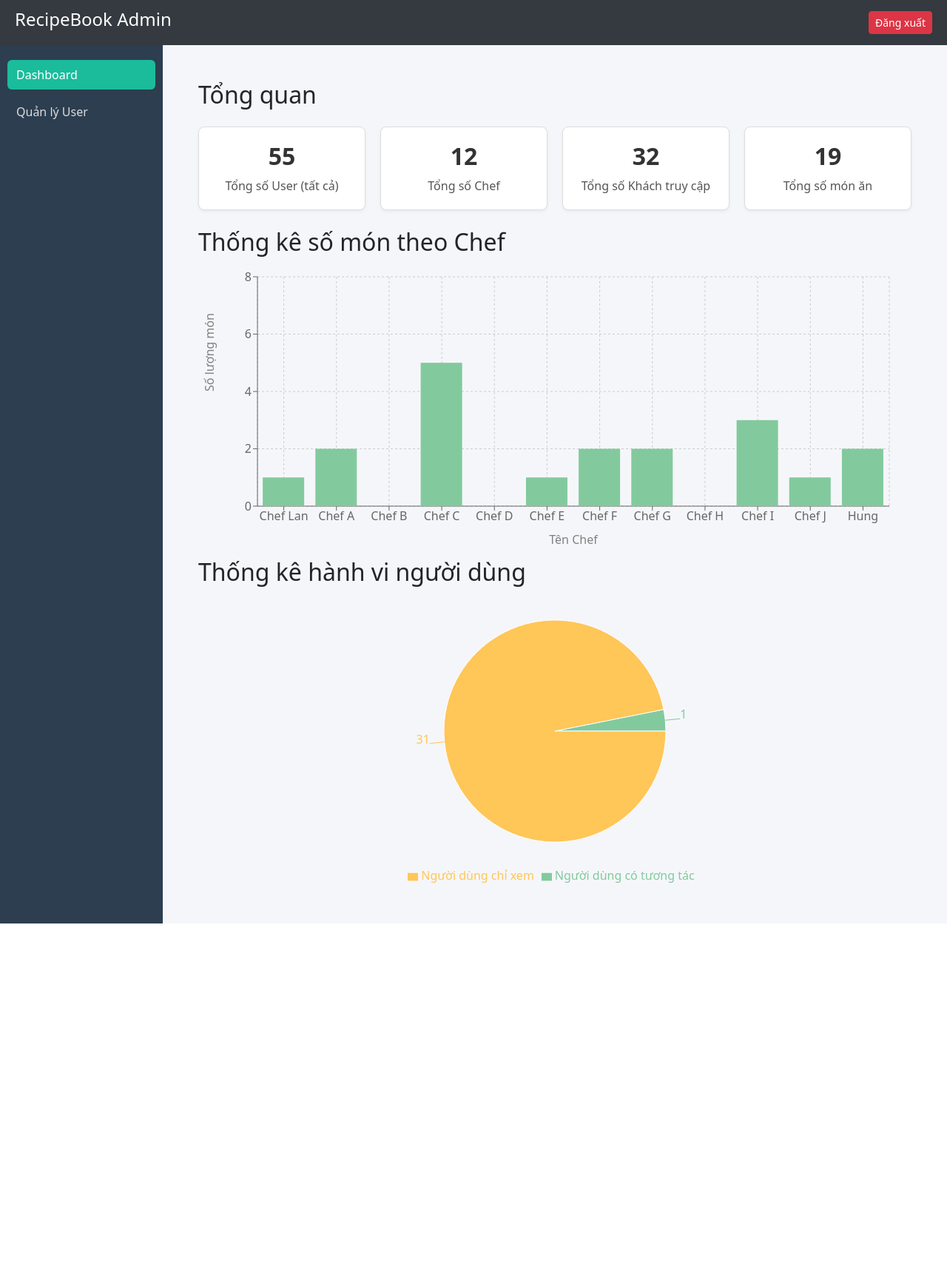
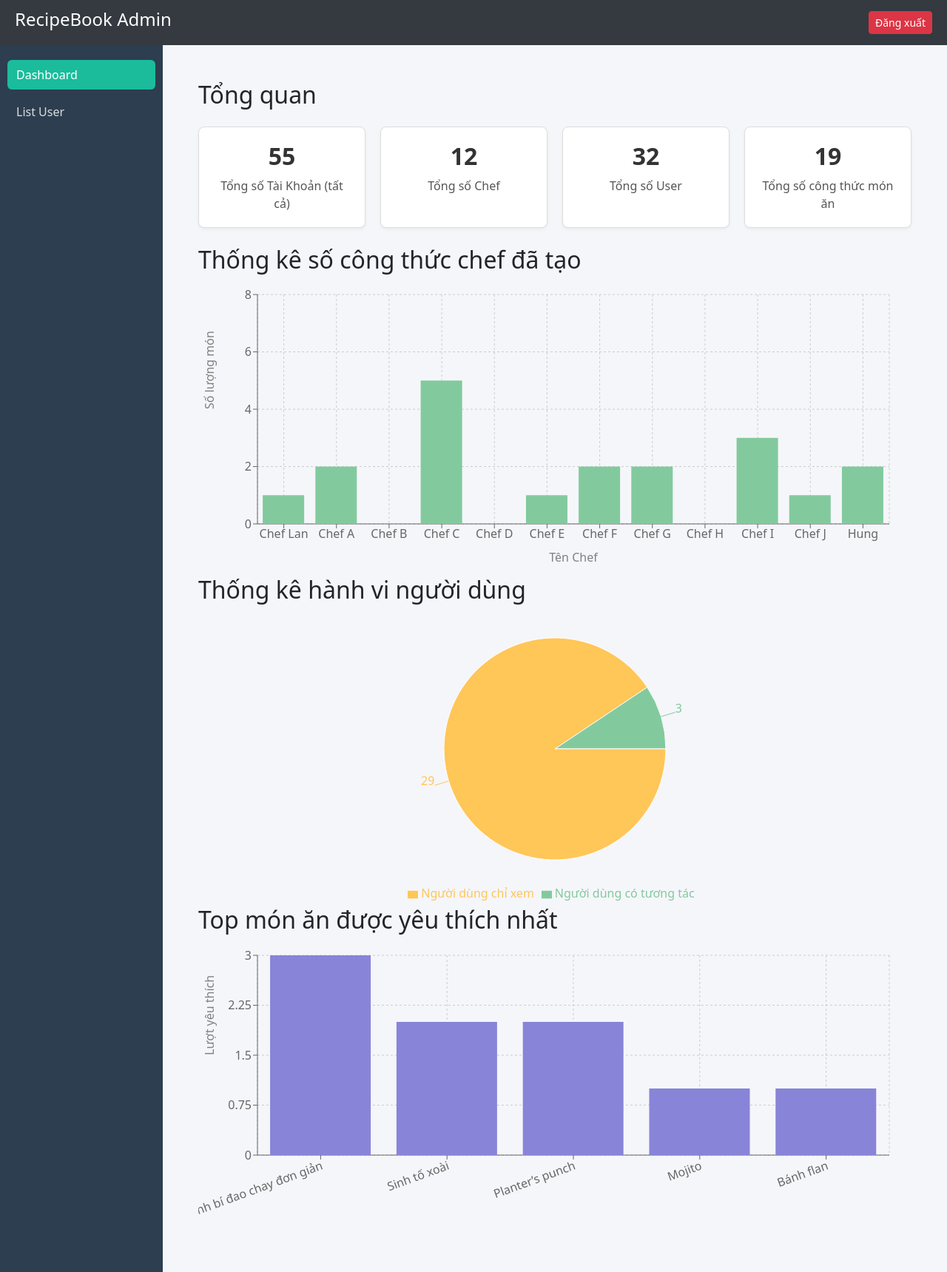
Before and after one commit to tranducanhbodoi/cooking-guide, a React (Create React App) app: page /admin in a window 1280 px wide. Shown: the whole page at 74% size. Before the commit the page ends 1248 px from the top, so only its background shows below. Built offline with nearby package versions, Linux system fonts and the light colour scheme; data requests are answered from the project's data file; sample sign-in values are in the browser's storage.

Commit message:
dashboard upd

```diff
--- a/src/components/AdminPage.js
+++ b/src/components/AdminPage.js
@@ -30,7 +30,7 @@ export default function AdminPage({ onLogout }) {
               className={activeTab === "users" ? "active" : ""}
               onClick={() => setActiveTab("users")}
             >
-              Quản lý User
+              List User
             </Nav.Link>
           </Nav>
         </div>
--- a/src/components/DashBoardPage.js
+++ b/src/components/DashBoardPage.js
@@ -53,13 +53,22 @@ export default function DashboardPage() {
 
   const COLORS = ["#82ca9d", "#ffc658"];
 
+  // ---- Top món ăn được yêu thích nhất ----
+  const favCountByFood = foods.map((f) => {
+    const count = favorites.filter((fav) => fav.foodId.toString() === f.id.toString()).length;
+    return { name: f.title, count };
+  }).filter(item => item.count > 0);
+
+  // Sắp xếp giảm dần và lấy top 5
+  const topFoods = favCountByFood.sort((a, b) => b.count - a.count).slice(0, 5);
+
   return (
     <div className="p-4">
       <h2 className="mb-4">Tổng quan</h2>
       <div className="stat-cards mb-4">
         <div className="stat-card">
           <h3>{users.length}</h3>
-          <p>Tổng số User (tất cả)</p>
+          <p>Tổng số Tài Khoản (tất cả)</p>
         </div>
         <div className="stat-card">
           <h3>{chefs.length}</h3>
@@ -67,33 +76,20 @@ export default function DashboardPage() {
         </div>
         <div className="stat-card">
           <h3>{customers.length}</h3>
-          <p>Tổng số Khách truy cập</p>
+          <p>Tổng số User</p>
         </div>
         <div className="stat-card">
           <h3>{foods.length}</h3>
-          <p>Tổng số món ăn</p>
+          <p>Tổng số công thức món ăn</p>
         </div>
       </div>
 
-      <h2>Thống kê số món theo Chef</h2>
+      <h2>Thống kê số công thức chef đã tạo</h2>
       <ResponsiveContainer width="100%" height={400}>
-        <BarChart
-          data={data}
-          margin={{ top: 20, right: 30, left: 20, bottom: 40 }}
-        >
+        <BarChart data={data} margin={{ top: 20, right: 30, left: 20, bottom: 40 }}>
           <CartesianGrid strokeDasharray="3 3" />
-          <XAxis
-            dataKey="name"
-            label={{ value: "Tên Chef", position: "bottom", offset: 10 }}
-          />
-          <YAxis
-            label={{
-              value: "Số lượng món",
-              angle: -90,
-              position: "insideLeft",
-              offset: -5,
-            }}
-          />
+          <XAxis dataKey="name" label={{ value: "Tên Chef", position: "bottom", offset: 10 }} />
+          <YAxis label={{ value: "Số lượng món", angle: -90, position: "insideLeft", offset: -5 }} />
           <Tooltip />
           <Bar dataKey="count" fill="#82ca9d" />
         </BarChart>
@@ -102,14 +98,7 @@ export default function DashboardPage() {
       <h2 className="mt-8">Thống kê hành vi người dùng</h2>
       <ResponsiveContainer width="100%" height={400}>
         <PieChart>
-          <Pie
-            data={pieData}
-            dataKey="value"
-            nameKey="name"
-            outerRadius={150}
-            fill="#8884d8"
-            label
-          >
+          <Pie data={pieData} dataKey="value" nameKey="name" outerRadius={150} fill="#8884d8" label>
             {pieData.map((entry, index) => (
               <Cell key={`cell-${index}`} fill={COLORS[index % COLORS.length]} />
             ))}
@@ -117,6 +106,17 @@ export default function DashboardPage() {
           <Legend />
         </PieChart>
       </ResponsiveContainer>
+
+      <h2 className="mt-8">Top món ăn được yêu thích nhất</h2>
+      <ResponsiveContainer width="100%" height={400}>
+        <BarChart data={topFoods} margin={{ top: 20, right: 30, left: 20, bottom: 40 }}>
+          <CartesianGrid strokeDasharray="3 3" />
+          <XAxis dataKey="name" angle={-20} textAnchor="end" interval={0} height={70} />
+          <YAxis label={{ value: "Lượt yêu thích", angle: -90, position: "insideLeft", offset: -5 }} />
+          <Tooltip />
+          <Bar dataKey="count" fill="#8884d8" />
+        </BarChart>
+      </ResponsiveContainer>
     </div>
   );
 }
--- a/src/components/UserManagement.js
+++ b/src/components/UserManagement.js
@@ -88,7 +88,7 @@ export default function UserManagement() {
     <Container fluid className="admin-page">
       <Row className="header-row mb-3 align-items-center">
         <Col>
-          <h1 className="page-title">Quản Lý Người Dùng</h1>
+          <h1 className="page-title">List User</h1>
           <p className="page-subtitle">Tìm kiếm và lọc người dùng theo vai trò</p>
         </Col>
         <Col className="d-flex justify-content-end">
```
Also changed, not shown: db.json.
